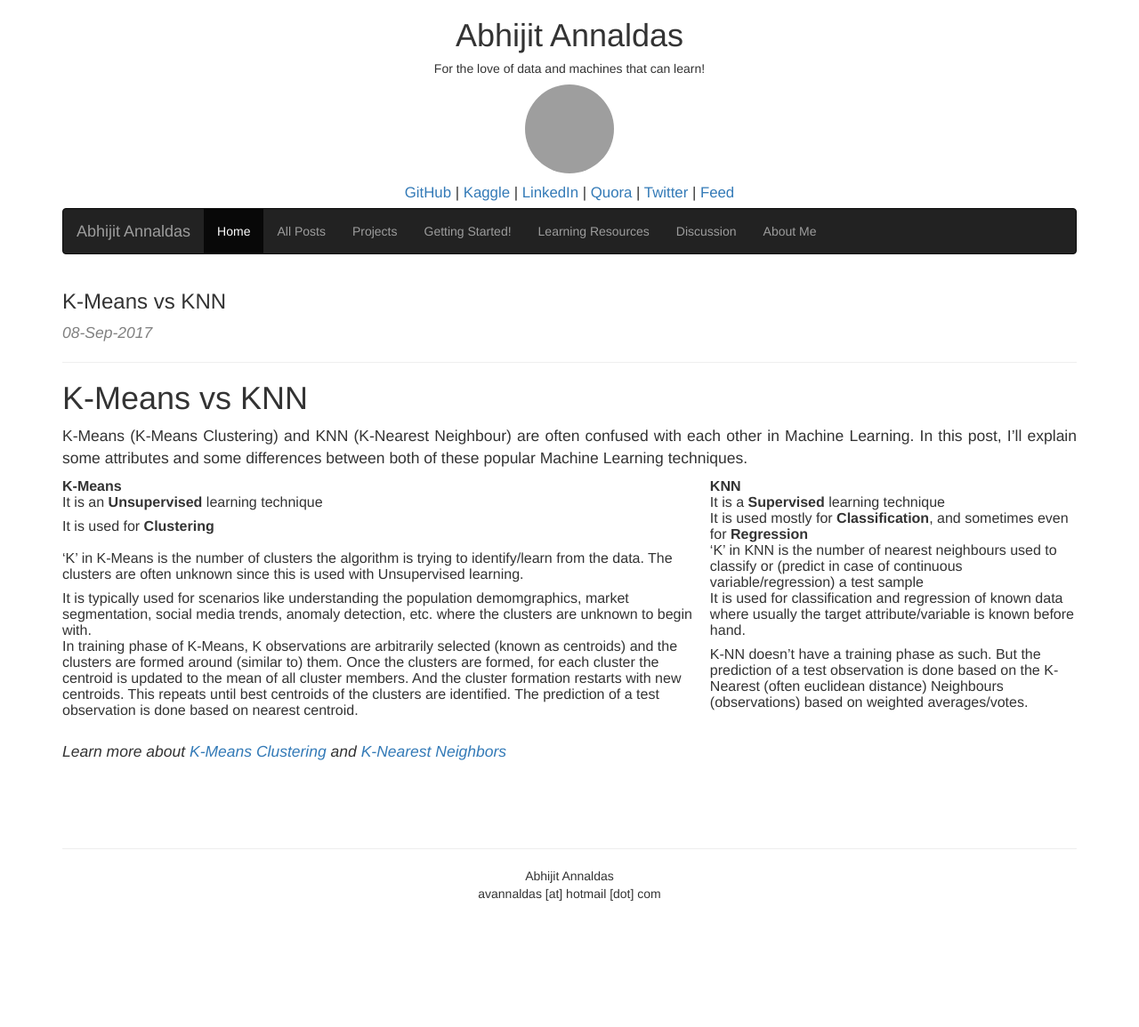
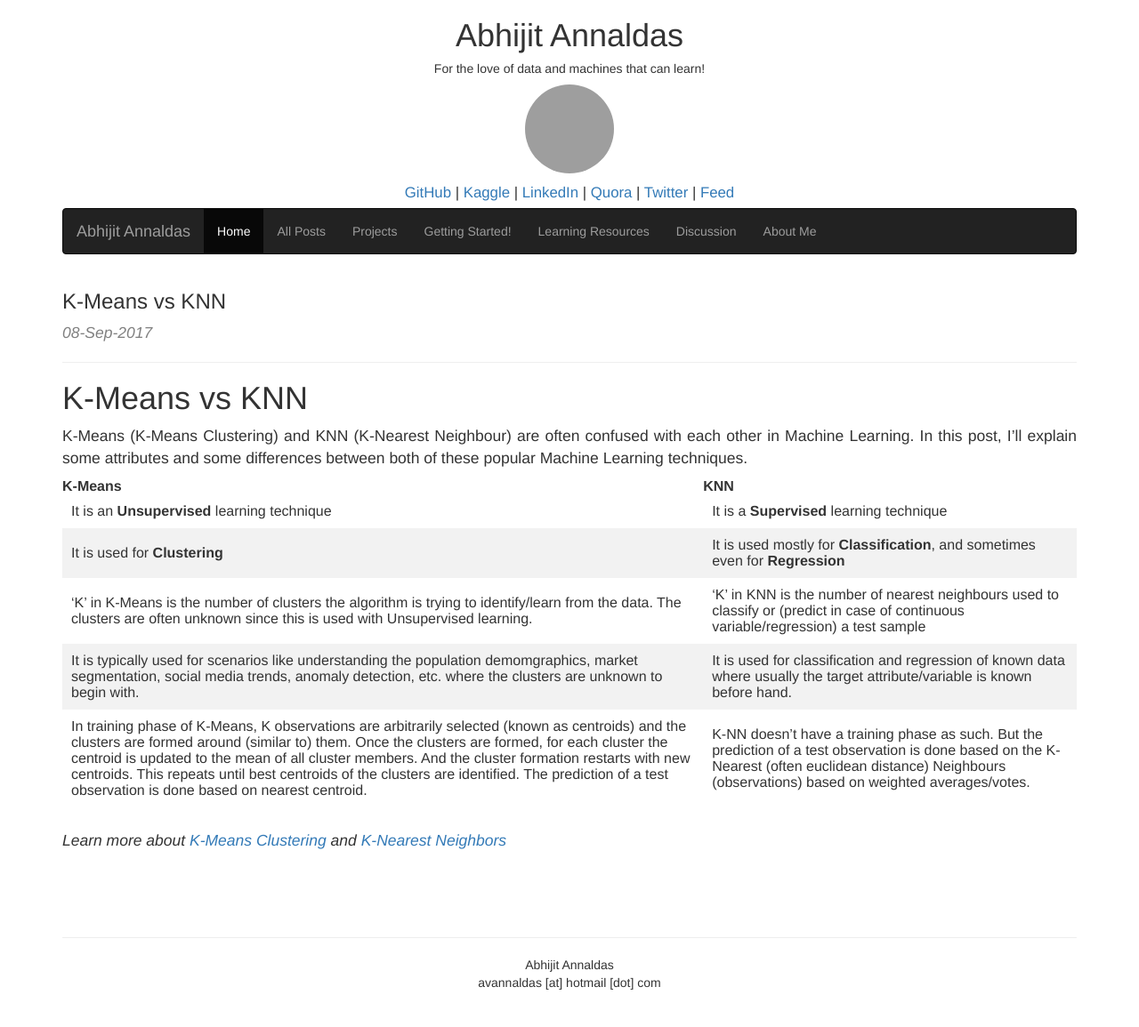
Before and after one commit to devm1023/ML_project, a Jekyll site: the page built from _posts/2017-09-23-kmeans-vs-knn-in-machine-learning.markdown, in a window 1280 px wide. Shown: the whole page at 89% size. Built offline with Jekyll 4.4.1, drawn with Linux system fonts in a browser that asks for light colours; nearby versions of some CDN libraries; comment, search, counter and statistics services are not loaded; before the commit the page ends 1055 px from its top, so only the background shows below that; grey boxes are pictures that could not be loaded.

Commit message:
Update style.css

```diff
--- a/css/style.css
+++ b/css/style.css
@@ -16,16 +16,16 @@
     width: auto;
 }
 
-.mtable table {
+table {
   border-spacing: 0px;
   border-collapse: separate;
   padding: 0px;
 }
 
-.mtable table td {
+table td {
   padding: 10px;
 }
 
-.mtable table tr:nth-child(even) {
+table tr:nth-child(even) {
   background: #f2f2f2;
 }
```
